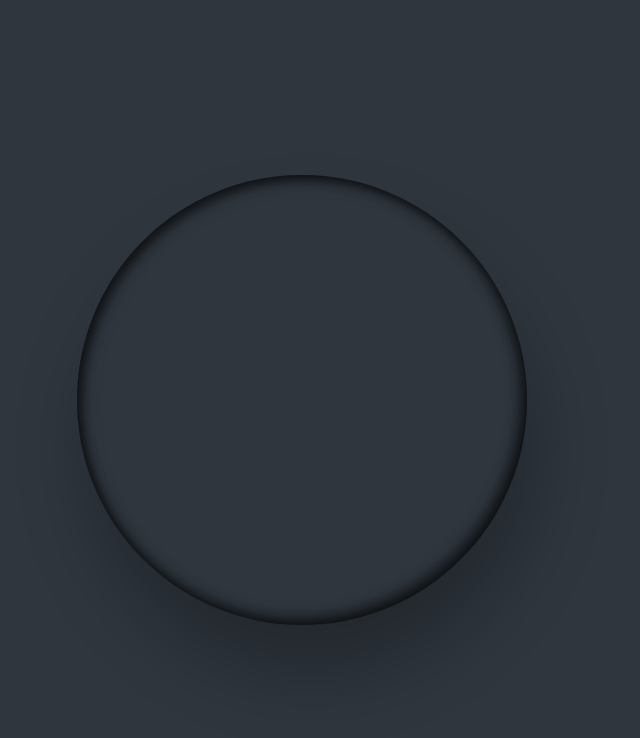
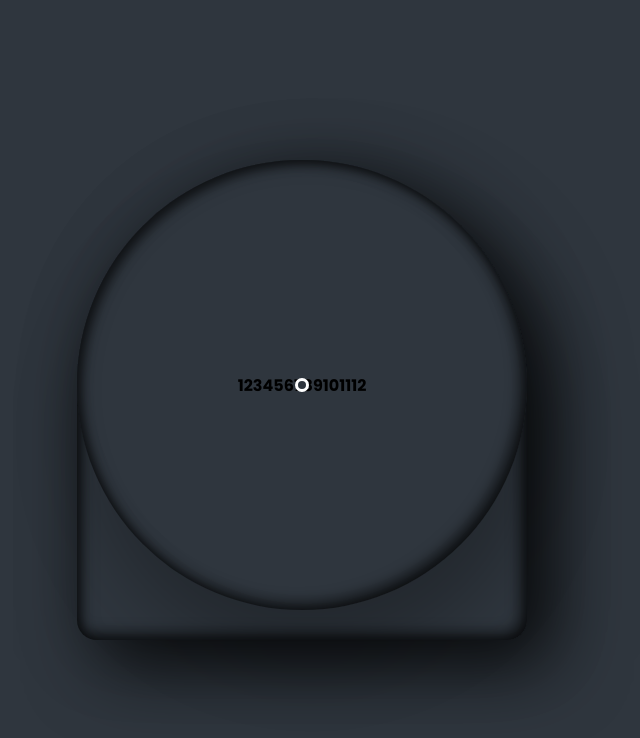
Before and after one commit to Irina-Ichim/Reloj-con-JavaScript, a plain HTML site: page index.html in a window 1280 px wide. Shown: the whole page, without its empty margins (338-978 px from the left). Drawn offline with Linux system fonts and the light colour scheme.

Commit message:
agregando los numeros del reloj

```diff
--- a/index.html
+++ b/index.html
@@ -9,7 +9,20 @@
 </head>
 <body>
     <div class="container">
-        <div class="clock"></div>
+        <div class="clock">
+            <span style="--i:1"><b>1</b></span>
+            <span style="--i:2"><b>2</b></span>
+            <span style="--i:3"><b>3</b></span>
+            <span style="--i:4"><b>4</b></span>
+            <span style="--i:5"><b>5</b></span>
+            <span style="--i:6"><b>6</b></span>
+            <span style="--i:7"><b>7</b></span>
+            <span style="--i:8"><b>8</b></span>
+            <span style="--i:9"><b>9</b></span>
+            <span style="--i:10"><b>10</b></span>
+            <span style="--i:11"><b>11</b></span>
+            <span style="--i:12"><b>12</b></span>
+        </div>
     </div>
 
 </body>
--- a/style.css
+++ b/style.css
@@ -15,6 +15,19 @@ body{
 }
 .container{
     position: relative;
+    background: #2f363e;
+    /*min-height: 500px;*/
+    border-radius:20px;
+    border-top-left-radius: 225px;
+    border-top-right-radius: 225px;
+    box-shadow: 25px 25px 75px rgba(0, 0, 0, 0.75),
+    10px 10px 70px rgba(0, 0, 0, 0.25),
+    inset 5px 5px 10px rgba(0, 0, 0, 0.5),
+    inset 5px 5px 20px rgba(0, 0, 0, 0.2),
+    inset -5px -5px 15px rgba(0, 0, 0, 0.75);
+    display: flex;
+    justify-content: center;
+    align-items: center;
 }
 .clock{
     position:relative;
@@ -26,4 +39,17 @@ body{
     inset 5px 5px 10px rgba(0, 0, 0, 0.5),
     inset 5px 5px 20px rgba(0, 0, 0, 0.2),
     inset -5px -5px 15px rgba(0, 0, 0, 0.75);
+    display: flex;
+    justify-content: center;
+    align-items: center;
+    margin-bottom: 30px;
 }
+.clock::before{
+    content: "";
+    position: absolute;
+    width: 8px;
+    height: 8px;
+    background: #2f363e;
+    border: 3px solid #fff;
+    border-radius: 50%;
+}
```
